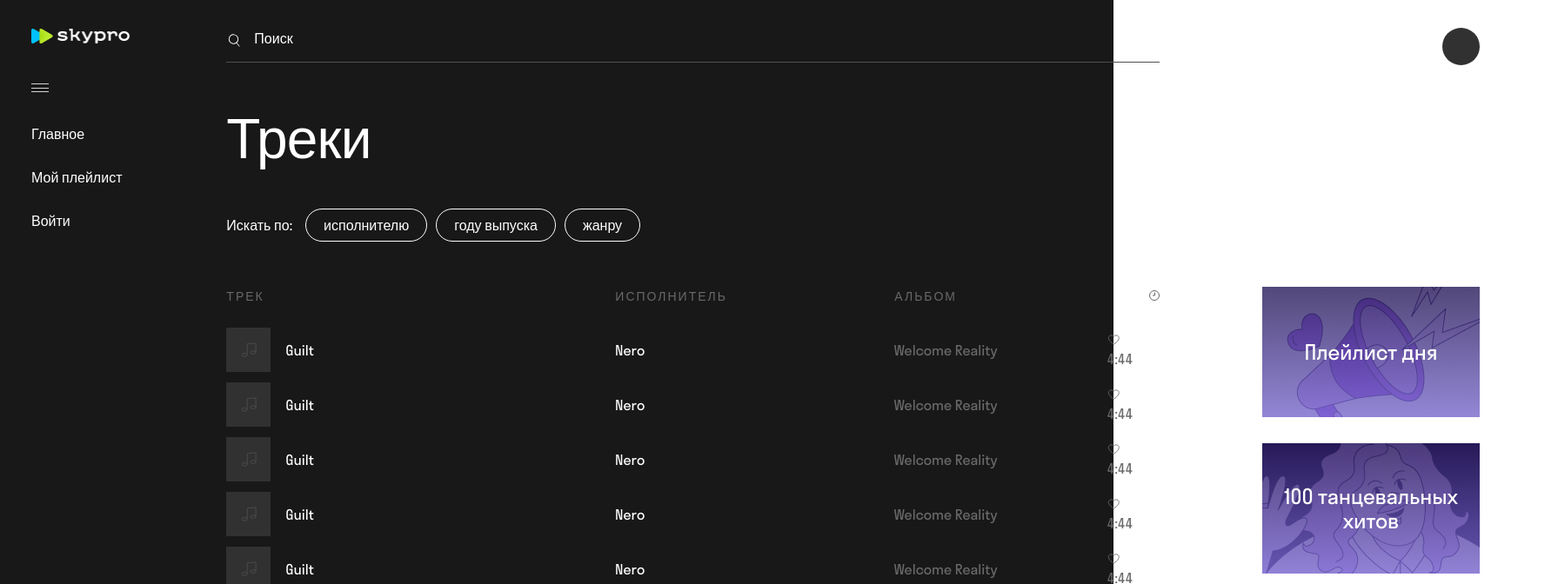
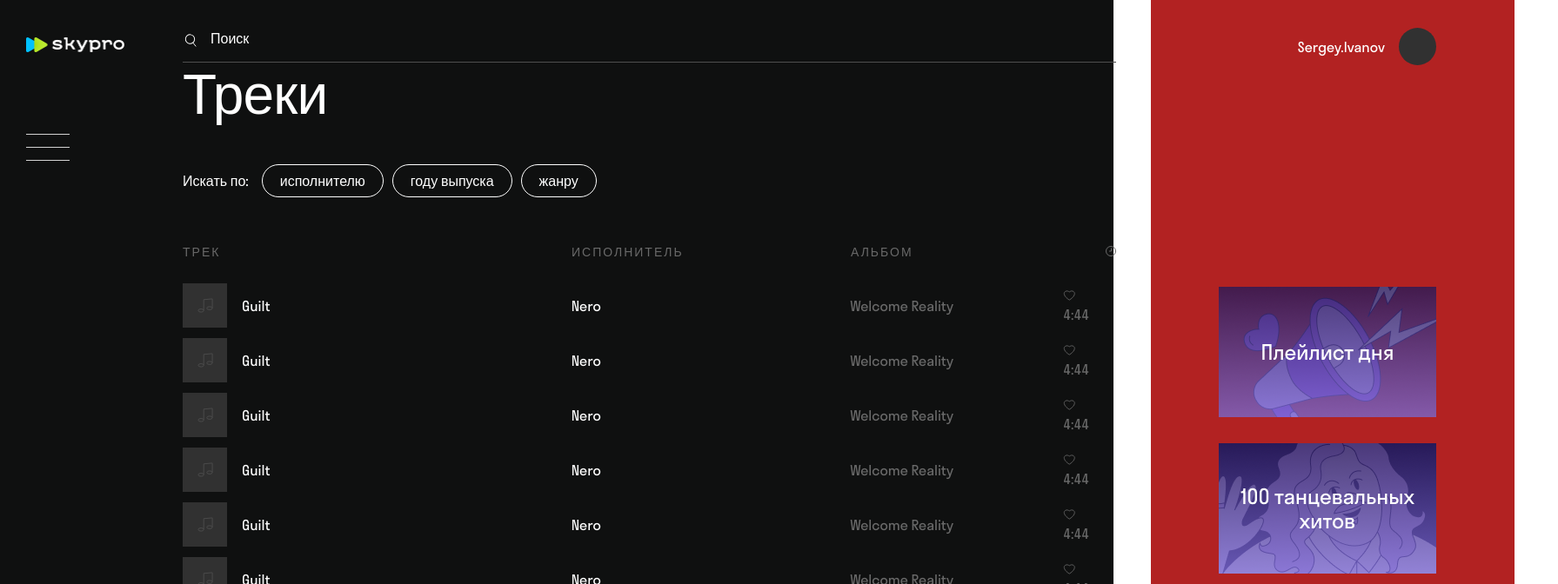
Before and after one commit to Boolick/SkyProMusicPlayer, a React (Vite) app: page / in a window 1280 px wide. Shown: the top 672 px of the page at 87% size, 1791 px wide, since content can reach past the window. Built offline with nearby package versions, Linux system fonts and the light colour scheme.

Commit message:
add burger menu

```diff
--- /dev/null
+++ b/src/components/BurgerMenu/Burger.tsx
@@ -0,0 +1,36 @@
+import { useState } from "react";
+import styles from "./BurgerMenu.module.css";
+import cn from "classnames";
+import { NavLink } from "react-router-dom";
+import NavBar from "../NavBar";
+
+function Burger() {
+  const [isOpened, setIsOpened] = useState<boolean>(false);
+  const activeClassName = "underline";
+
+  return (
+    <nav className={styles.main__nav}>
+      <div className="nav__logo logo">
+        <img className="logo__image" src="img/logo.png" alt="logo" />
+      </div>
+      <button onClick={() => setIsOpened(true)} className={styles.button}>
+        <span className={styles.burger__line}></span>
+        <span className={styles.burger__line}></span>
+        <span className={styles.burger__line}></span>
+      </button>
+      <div
+        onClick={() => setIsOpened(false)}
+        className={cn(styles.cover, { [styles.coverShow]: isOpened })}
+      >
+        <div className={cn(styles.main__nav, { [styles.main__nav]: isOpened })}>
+          <div className="nav__logo logo">
+            <img className="logo__image" src="img/logo.png" alt="logo" />
+          </div>
+          <NavBar/>
+        </div>
+      </div>
+    </nav>
+  );
+}
+
+export default Burger;
--- /dev/null
+++ b/src/components/BurgerMenu/BurgerMenu.module.css
@@ -0,0 +1,47 @@
+.main__nav {
+
+    position: fixed;
+    background-color: #0f1010;;
+    top: 0;
+    left: -100;
+    width: 200px;
+    height: 100vh;
+    padding: 30px;
+    overflow-y: auto;
+    overflow-x: hidden;
+    transition-duration: 0.3s;
+
+}
+
+.cover {
+    position: fixed;
+    top: 0;
+    bottom: 0;
+    left: 0;
+    right: 0;
+    background-color: transparent;
+    z-index: 10;
+    display: none;
+
+}
+
+.coverShow {
+    display: block;
+
+}
+
+.button {
+    position: fixed;
+    margin-top: 50px;
+    width: 50px;
+    background-color: transparent;
+    border: none;
+    outline: none;
+}
+
+.burger__line {
+    display: inline-block;
+    width: 100%;
+    height: 1px;
+    background-color: #D3D3D3;
+}
--- a/src/components/Header.tsx
+++ /dev/null
@@ -1,24 +0,0 @@
-import React from 'react'
-import NavBar from './NavBar'
-
-
-
-function Header() {
-  return (
-
-          <nav className="main__nav nav">
-              <div className="nav__logo logo">
-                  <img className="logo__image" src="img/logo.png" alt="logo" />
-              </div>
-              <div className="nav__burger burger">
-                  <span className="burger__line"></span>
-                  <span className="burger__line"></span>
-                  <span className="burger__line"></span>
-              </div>
-             <NavBar/>
-          </nav>
-
-  )
-}
-
-export default Header
--- /dev/null
+++ b/src/components/NavBar.module.css
@@ -0,0 +1,3 @@
+/* .nav__menu {
+
+   } */
--- a/src/components/NavBar.tsx
+++ b/src/components/NavBar.tsx
@@ -1,4 +1,4 @@
-import React from "react";
+import styles from "./NavBar.module.css";
 import { NavLink } from "react-router-dom";
 import cn from "classnames";
 
@@ -6,7 +6,6 @@ function NavBar() {
   const activeClassName = "underline";
 
   return (
-    <div className="nav__menu menu">
     <ul className="menu__list">
       <li className="menu__item">
         <NavLink
@@ -45,7 +44,6 @@ function NavBar() {
         </NavLink>
       </li>
     </ul>
-    </div>
   );
 }
 
--- a/src/css/style.css
+++ b/src/css/style.css
@@ -46,7 +46,6 @@ body {
 .wrapper {
   width: 100%;
   min-height: 100%;
-  /* overflow: hidden; */
   background-color: #383838;
 }
 
@@ -94,6 +93,7 @@ body {
   display: flex;
   flex-wrap: nowrap;
   justify-content: space-between;
+  background-color: #0f1010;
 }
 
 .main__nav {
@@ -105,12 +105,13 @@ body {
 .main__centerblock {
   width: auto;
   flex-grow: 3;
-  padding: 20px 40px 20px 111px;
+  padding: 20px 40px 20px 210px;
 }
 
 .main__sidebar {
   max-width: 418px;
   padding: 20px 90px 20px 78px;
+  background-color: firebrick;
 }
 
 .nav__logo {
@@ -167,7 +168,7 @@ body {
 .centerblock__search {
   width: 100%;
   border-bottom: 1px solid #4E4E4E;
-  margin-bottom: 51px;
+
   display: flex;
   flex-direction: row;
   align-items: center;
--- a/src/screens/Main.tsx
+++ b/src/screens/Main.tsx
@@ -1,5 +1,5 @@
 import React from "react";
-import Header from "../components/Header";
+import Header from "../components/BurgerMenu/Burger";
 import Centerblock from "../components/Centerblock";
 import Sidebar from "../components/Sidebar";
 import Bar from "../components/Bar";
```
Lines whose indentation alone changed are shown as unchanged.
